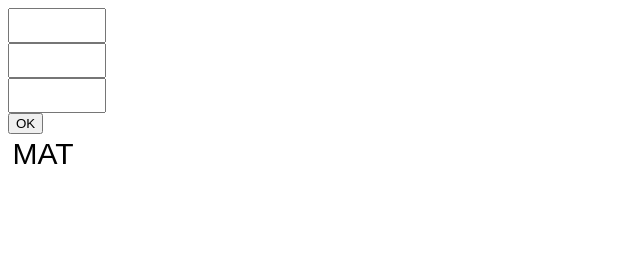
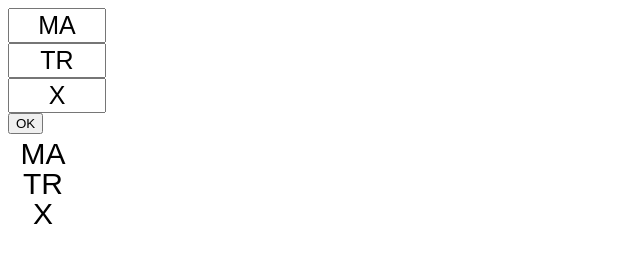
Before and after one commit to dedekm/terry-poster, a plain HTML site: page index.html in a window 1280 px wide. Shown: the whole page, without its empty margins (0-640 px from the left). Drawn offline with Linux system fonts and the light colour scheme.

Commit message:
* input to canvas

```diff
--- a/index.html
+++ b/index.html
@@ -5,6 +5,7 @@
   <meta charset="UTF-8">
   <title>Poster</title>
   <script src="lib/three.min.js"></script>
+  <script src="lib/jquery-2.1.4.min.js" charset="utf-8"></script>
   <style media="screen">
     input {
       text-align: center;
@@ -20,10 +21,12 @@
 
 <body>
   <div id="input">
-    <input type="text" name="line1" maxlength="3" width="30px">
-    <input type="text" name="line2" maxlength="3" width="30px">
-    <input type="text" name="line3" maxlength="3" width="30px">
-    <button type="button" name="button" id="button">OK</button>
+    <form>
+      <input type="text" name="line1" maxlength="3" width="30px" value="MA">
+      <input type="text" name="line2" maxlength="3" width="30px" value="TR">
+      <input type="text" name="line3" maxlength="3" width="30px" value="X">
+      <button type="button" name="button" id="button" onclick="init()">OK</button>
+    </form>
   </div>
   <script src="js/constants.js" charset="utf-8"></script>
   <script src="js/pixelGrid.js" charset="utf-8"></script>
--- a/js/poster.js
+++ b/js/poster.js
@@ -1,48 +1,36 @@
 // Generated by CoffeeScript 1.9.3
 (function() {
-  var Tube, appendChild, camera, canvas, ctx, grid, i, pixelGrid, render, renderer, scene, tube,
-    indexOf = [].indexOf || function(item) { for (var i = 0, l = this.length; i < l; i++) { if (i in this && this[i] === item) return i; } return -1; };
+  var indexOf = [].indexOf || function(item) { for (var i = 0, l = this.length; i < l; i++) { if (i in this && this[i] === item) return i; } return -1; };
 
+  window.init = function() {
+    var Tube, appendChild, camera, canvas, ctx, grid, i, j, k, len, pixelGrid, render, renderer, s, scene, strings, tube;
     canvas = document.createElement('canvas');
-
     canvas.width = WIDTH;
-
     canvas.height = HEIGHT;
-
     document.body.appendChild(canvas);
-
     ctx = canvas.getContext("2d");
-
+    strings = $('#input input').map(function(iput) {
+      return this.value;
+    }).get();
     ctx.font = "30px Arial";
-
     ctx.fillStyle = "#000000";
-
     ctx.textAlign = "center";
-
-  ctx.fillText("MAT", WIDTH / 2, 30);
-
+    for (i = j = 0, len = strings.length; j < len; i = ++j) {
+      s = strings[i];
+      ctx.fillText(s, WIDTH / 2, 30 + i * 30);
+    }
     pixelGrid = new PixelGrid(ctx);
-
     scene = new THREE.Scene();
-
     camera = new THREE.PerspectiveCamera(100, window.innerWidth / window.innerHeight, 24, 50);
-
     scene = new THREE.Scene();
-
     renderer = new THREE.WebGLRenderer({
       logarithmicDepthBuffer: true
     });
-
     renderer.setSize(window.innerWidth, window.innerHeight);
-
     renderer.setClearColor(0x000000);
-
     grid = new Grid(WIDTH, HEIGHT, DEPTH);
-
     camera.position.set(WIDTH / 2, HEIGHT / 2, 45);
-
     scene.add(grid.helpGrid(pixelGrid.pixels));
-
     Tube = (function() {
       function Tube(x, y, z) {
         this.x = x;
@@ -76,10 +64,10 @@
         }
         directions = [!grid.getNode(this.x + 1, this.y, this.z) ? 'right' : void 0, !grid.getNode(this.x, this.y + 1, this.z) ? 'up' : void 0, !grid.getNode(this.x, this.y, this.z + 1) || (this.z > DEPTH / 2 && pixelGrid.getPixel(this.x, this.y) === 0) ? 'forward' : void 0, !grid.getNode(this.x - 1, this.y, this.z) ? 'left' : void 0, !grid.getNode(this.x, this.y - 1, this.z) ? 'down' : void 0, !grid.getNode(this.x, this.y, this.z - 1) ? 'backward' : void 0].filter(Boolean);
         preferable_directions = (function() {
-        var i, len, results;
+          var k, len1, results;
           results = [];
-        for (i = 0, len = directions.length; i < len; i++) {
-          direction = directions[i];
+          for (k = 0, len1 = directions.length; k < len1; k++) {
+            direction = directions[k];
             if (indexOf.call(preferable, direction) >= 0) {
               results.push(direction);
             }
@@ -136,23 +124,22 @@
       return Tube;
 
     })();
-
     tube = new Tube(4, 5, 5);
-
-  for (i = 1; i <= 50; i++) {
+    for (k = 1; k <= 50; k++) {
       tube.move();
     }
-
     render = function() {
       return renderer.render(scene, camera);
     };
-
-  appendChild = function() {
+    return appendChild = function() {
       var imgData, imgNode;
       imgData = renderer.domElement.toDataURL();
       imgNode = document.createElement("img");
       imgNode.src = imgData;
       return document.body.appendChild(imgNode);
     };
+  };
+
+  init();
 
 }).call(this);
```
Also changed, not shown: 1 other file. Lines whose indentation alone changed are shown as unchanged.
